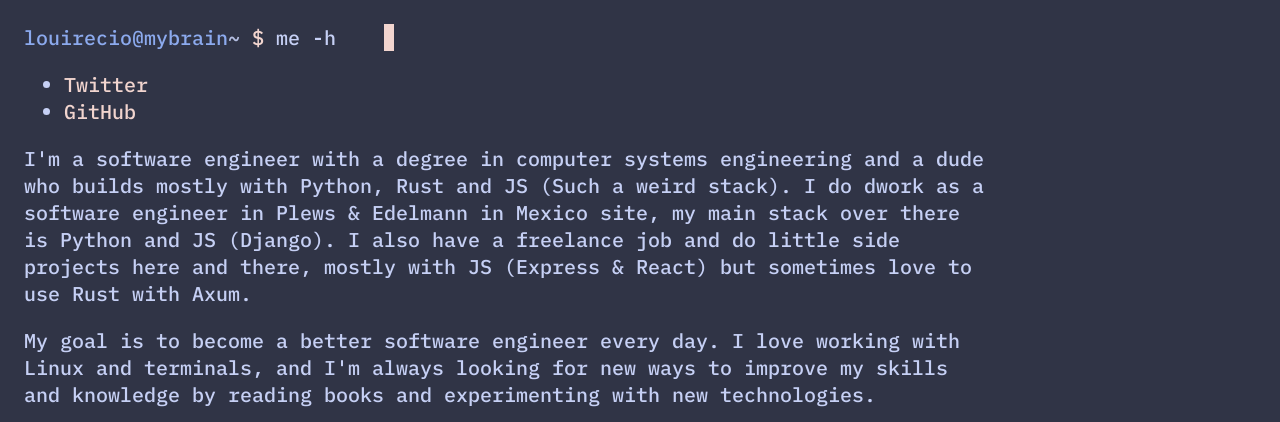
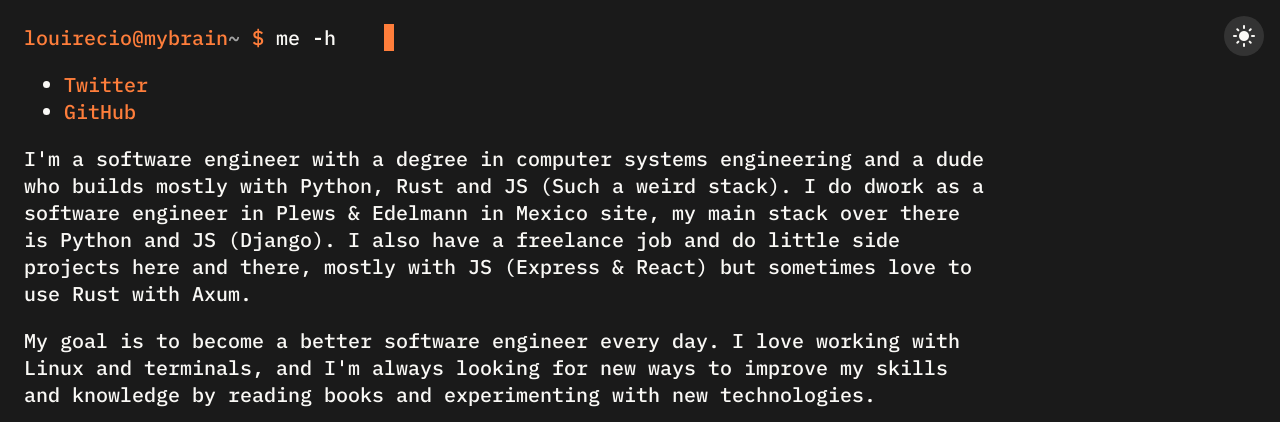
Before and after one commit to louire/louire-dev, a plain HTML site: page index.html in a window 1280 px wide. Shown: the top 422 px of the page. Drawn offline with Linux system fonts and the light colour scheme; a web font is replaced by a local one.

Commit message:
feat (Index): change color pallete the same as my portfolio

```diff
--- a/index.css
+++ b/index.css
@@ -1,10 +1,33 @@
 @import url('https://fonts.googleapis.com/css2?family=IBM+Plex+Mono:ital,wght@0,400;0,500;0,700;1,400&display=swap');
 
+/* Palette — same as louirecio-portfolio */
+:root {
+  --primary: #FF7E3B;
+  --bg-light: #FAF9F6;
+  --text-light: #1A1A1A;
+  --bg-dark: #1A1A1A;
+  --text-dark: #FAF9F6;
+  --accent-light: #E5E5E5;
+  --accent-dark: #333333;
+
+  /* active theme (dark by default) */
+  --bg: var(--bg-dark);
+  --text: var(--text-dark);
+  --accent: var(--accent-dark);
+  --muted: #A3A3A3;
+}
+
+body.light-mode {
+  --bg: var(--bg-light);
+  --text: var(--text-light);
+  --accent: var(--accent-light);
+  --muted: #5C5C5C;
+}
+
 * {
-  background: #303446;
   font-family: 'IBM Plex Mono', monospace;
   font-weight: 500;
-  color: #c6d0f5;
+  transition: background-color 0.3s ease, color 0.3s ease, border-color 0.3s ease;
 }
 
 body {
@@ -13,6 +36,8 @@ body {
   display: flex;
   flex-direction: column;
   font-size: 1rem;
+  background-color: var(--bg);
+  color: var(--text);
 }
 
 h3 {
@@ -20,26 +45,26 @@ h3 {
   font-size: inherit;
   padding: 0 0.5em;
   margin-bottom: 0;
-  background-color: #684eff;
-  color: #fafafa;
+  background-color: var(--primary);
+  color: #fff;
 }
 
 a {
-  color: #f2d5cf;
+  color: var(--primary);
   text-decoration: none;
 }
 
 footer {
-  color: #B5BFE2;
+  color: var(--muted);
   margin-top: auto;
 }
 
 .text-background {
-  color:#B5BFE2;
+  color: var(--muted);
 }
 
 .text-secondary {
-  color:#8CAAEE;
+  color: var(--primary);
 }
 
 .twitch:hover {
@@ -63,7 +88,7 @@ footer {
 }
 
 .github:hover {
-  color: #a6d189;
+  color: var(--text);
 }
 
 .charm:hover {
@@ -71,7 +96,7 @@ footer {
 }
 
 .cursor {
-  color: #f2d5cf;
+  color: var(--primary);
 }
 
 .output {
@@ -85,7 +110,36 @@ footer {
   animation: typing 2s steps(25), blink .5s step-end infinite alternate;
   white-space: nowrap;
   overflow: hidden;
-  border-right: 10px solid #f2d5cf;
+  border-right: 10px solid var(--primary);
+}
+
+/* Theme toggle — same as portfolio */
+.theme-toggle {
+  position: fixed;
+  top: 1rem;
+  right: 1rem;
+  background-color: var(--accent);
+  color: var(--text);
+  border: none;
+  cursor: pointer;
+  padding: 8px;
+  border-radius: 50%;
+  display: flex;
+  align-items: center;
+  justify-content: center;
+  transition: all 0.3s ease;
+  z-index: 1000;
+}
+
+.theme-toggle:hover {
+  background-color: var(--primary);
+  color: #fff;
+  transform: rotate(180deg);
+}
+
+.theme-toggle .material-icons {
+  font-family: 'Material Icons';
+  font-size: 24px;
 }
 
 /* animation */
--- a/index.html
+++ b/index.html
@@ -6,10 +6,17 @@
     <link rel="preconnect" href="https://fonts.googleapis.com">
     <link rel="preconnect" href="https://fonts.gstatic.com" crossorigin>
     <link href="https://fonts.googleapis.com/css2?family=JetBrains+Mono&family=Monofett&display=swap" rel="stylesheet">
+    <link href="https://fonts.googleapis.com/icon?family=Material+Icons" rel="stylesheet">
     <link rel="stylesheet" href="./index.css">
 </head>
 <style></style>
 <body>
+    <script>
+        if ((localStorage.getItem('theme') || 'dark') === 'light') document.body.classList.add('light-mode');
+    </script>
+    <button class="theme-toggle" aria-label="Toggle theme" onclick="toggleTheme()">
+        <span class="material-icons" id="theme-icon">light_mode</span>
+    </button>
     <div class="typeme"><span class="text-secondary">louirecio@mybrain</span><span class="text-background">~ </span><span class="cursor">$ </span>me -h</div>
        <section class="output">
     <ul class="links">
@@ -57,7 +64,19 @@ My goal is to become a better software engineer every day. I love working with L
     </ul>
     </section>
 <footer>
-    This site was styled with the <a href="https://github.com/catppuccin" alt="catppuccin github" target="_blank">Catppuccin theme</a>
+    <a href="https://louirecio.com" target="_blank">portfolio</a>
 </footer>
+<script>
+    function syncIcon() {
+        document.getElementById('theme-icon').textContent =
+            document.body.classList.contains('light-mode') ? 'dark_mode' : 'light_mode';
+    }
+    function toggleTheme() {
+        const light = document.body.classList.toggle('light-mode');
+        localStorage.setItem('theme', light ? 'light' : 'dark');
+        syncIcon();
+    }
+    syncIcon();
+</script>
 </body>
 </html>
```
